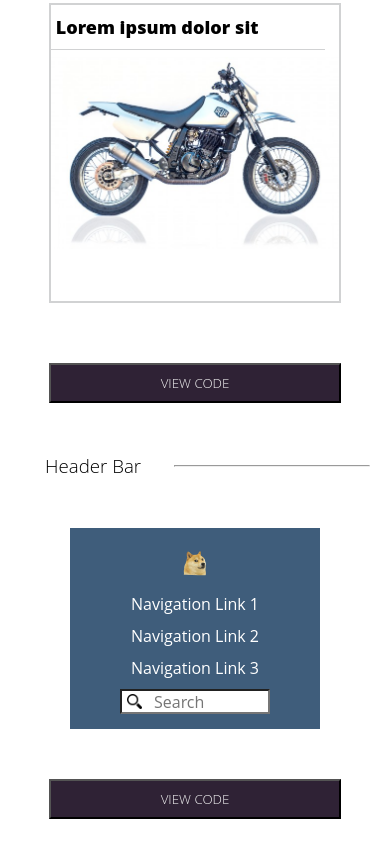
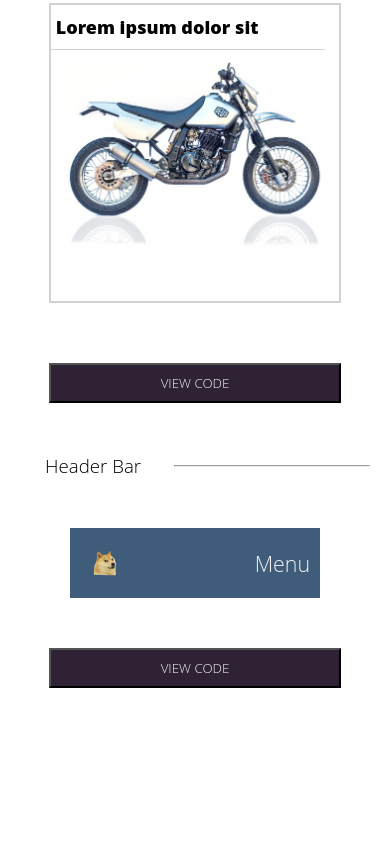
Before and after one commit to jessepackwood/pattrn-party, a plain HTML site: page index.html in a window 390 px wide. Shown: the part 3444-4301 px from the top of the page. After the commit the page ends 4182 px from the top, so only its background shows below. Drawn offline with Linux system fonts and the light colour scheme.

Commit message:
responsive header bar

```diff
--- a/index.html
+++ b/index.html
@@ -167,15 +167,24 @@
       <hr/>
     </div>
     <div class='nav-container'>
+
       <nav>
-        <div class='close-button'></div>
-        <div class='nav-link-container'>
-        <span class='nav-link'> Navigation Link 1 </span>
-        <span class='nav-link'> Navigation Link 2 </span>
-        <span class='nav-link'> Navigation Link 3 </span>
+        <div class='header-buttons'>
+          <div class='close-button'></div>
+          <button class='menu-button hidden'>
+            Menu
+          </button>
         </div>
-        <input type='text' placeholder='Search' class='nav-input'/>
+        <div class='nav-link-container nav-hidden'>
+
+          <span class='nav-link'> Navigation Link 1 </span>
+          <span class='nav-link'> Navigation Link 2 </span>
+          <span class='nav-link'> Navigation Link 3 </span>
+          <input type='text' placeholder='Search' class='nav-input'/>
+
+        </div>
       </nav>
+
     </div>
     <button class='view-code'><a href='https://codepen.io/jessewood/pen/vdjqRm'></a>VIEW CODE</button>
   </div>
--- a/js/script.js
+++ b/js/script.js
@@ -1,9 +1,11 @@
 const showMobileTab = (event) => {
 $(event.target).toggleClass('active')
 $(event.target).next().toggleClass('mobile-hide')
-  // console.log(event.target)
+}
 
-// $('.card-info').removeClass('mobile-hide')
+const showMobileHeader = () => {
+  console.log(event.target)
+  $('nav').find('.nav-link-container').toggleClass('nav-hidden')
 }
 
 const showTab = (event) => {
@@ -11,10 +13,9 @@ const showTab = (event) => {
   $(event.target).addClass('active')
   $('.card').addClass('hide')
   $(`.card-${$(event.target).attr('id')}`).removeClass('hide')
-  // $(`${$(event.target).attr('id')}`).removeClass('hide')
 }
 
 
 $('.tab').on('click', showTab)
 $('.mobile-tab').on('click', showMobileTab)
-// $('.view-code').on('click', showCode)
+$('.menu-button').on('click', showMobileHeader)
--- a/style.css
+++ b/style.css
@@ -301,6 +301,9 @@ a {
 
 /*-------------- header-bar -------------- */
 
+.hidden {
+  display: none;
+}
 
 .header-bar-container {
   display: flex;
@@ -334,7 +337,7 @@ nav {
 .nav-link-container {
   display: flex;
   justify-content: space-between;
-  width: 50%;
+  width: 80%;
 }
 
 .nav-input {
@@ -358,7 +361,62 @@ nav {
   color: lightgreen;
 }
 
+.header-buttons {
+  display: flex;
+  flex-direction: row;
+  justify-content: space-between;
+  width: 100%;
+}
+
+button.menu-button {
+  background: none;
+  border: none;
+  margin-top: 0;
+  width: auto;
+  font-size: 16pt;
+}
+
+@media screen and (max-width: 1040px){
+
+  .flexible-cards {
+    display: flex;
+    flex-direction: column;
+    align-items: center;
+  }
+
+  .flex-card {
+    margin: 10px 0;
+    width: 75%;
+    height: 300px;
+  }
+
+/*  nav {
+    flex-direction: column
+  }*/
+  .hidden {
+    display: block;
+  }
+
+  .nav-hidden {
+    display: none;
+  }
+  .nav-link-container {
+    flex-direction: column;
+    width: 80%;
+  }
+
+  .nav-input {
+    margin: 5px;
+  }
+
+
+}
+
 @media screen and (max-width: 750px) {
+
+  .hidden {
+    display: block;
+  }
   .nav-link-container {
     flex-direction: column;
     align-items: center;
@@ -433,35 +491,14 @@ nav {
 
 }
 
-@media screen and (max-width: 1040px){
 
-  .flexible-cards {
-    display: flex;
-    flex-direction: column;
-    align-items: center;
-  }
-
-  .flex-card {
-    margin: 10px 0;
-    width: 75%;
-    height: 300px;
-  }
-
-  nav {
-    flex-direction: column
-  }
-
-  .nav-link-container {
-    width: 80%;
-  }
-
-  .nav-input {
-    margin: 5px;
-  }
-}
 
 @media screen and (max-width: 600px) {
     button {
     width: 75%;
   }
+
+  nav {
+    flex-direction: column;
+  }
 }
```
Also changed, not shown: 1 other file.
